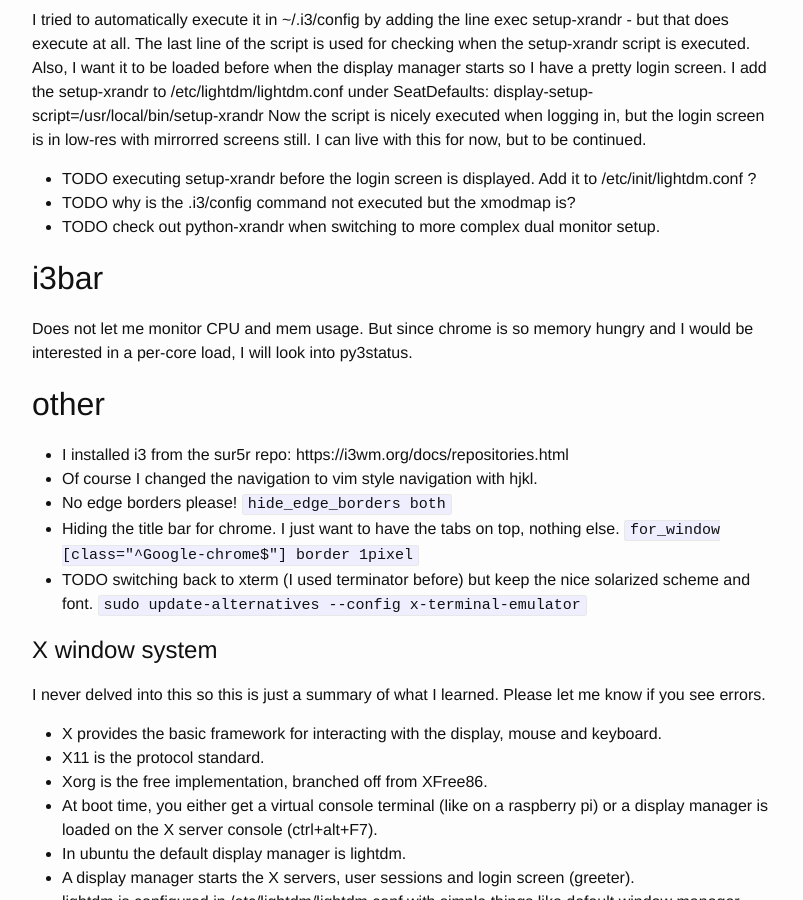
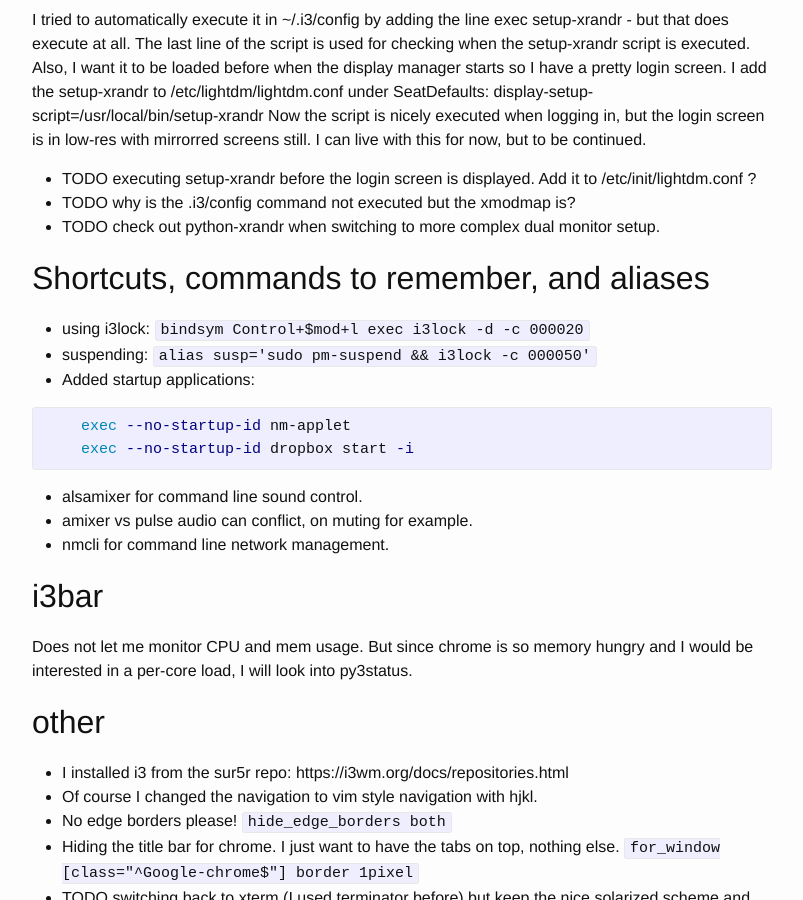
Before and after one commit to tomsercu/tomsercu.github.io, a Jekyll site: the page built from _posts/2015-02-06-i3-and-x.md, in a window 1280 px wide and 900 px high, scrolled down 1158 px. Shown: the whole window, without its empty margins (238-1041 px from the left). Built offline with Jekyll 4.4.1, drawn with Linux system fonts in a browser that asks for light colours.

Commit message:
update on shortcuts and commands

````diff
--- a/_config.yml
+++ b/_config.yml
@@ -10,4 +10,3 @@ github_username:  tomsercu
 
 # Build settings
 markdown: kramdown
-exclude: [publish.sh]
--- a/_posts/2015-02-06-i3-and-x.md
+++ b/_posts/2015-02-06-i3-and-x.md
@@ -60,6 +60,19 @@ I can live with this for now, but to be continued.
 + TODO why is the .i3/config command not executed but the xmodmap is?
 + TODO check out python-xrandr when switching to more complex dual monitor setup.
 
+## Shortcuts, commands to remember, and aliases
+
++ using i3lock: ```bindsym Control+$mod+l exec i3lock -d -c 000020```
++ suspending: ```alias susp='sudo pm-suspend && i3lock -c 000050'```
++ Added startup applications:
+{% highlight bash %}
+    exec --no-startup-id nm-applet
+    exec --no-startup-id dropbox start -i
+{% endhighlight %}
++ alsamixer for command line sound control.
++ amixer vs pulse audio can conflict, on muting for example.
++ nmcli for command line network management.
+
 ## i3bar
 Does not let me monitor CPU and mem usage.
 But since chrome is so memory hungry and I would be interested in a per-core load, I will look into py3status.
````
Also changed, not shown: about.md (+0 -1 lines), 1 other file.
